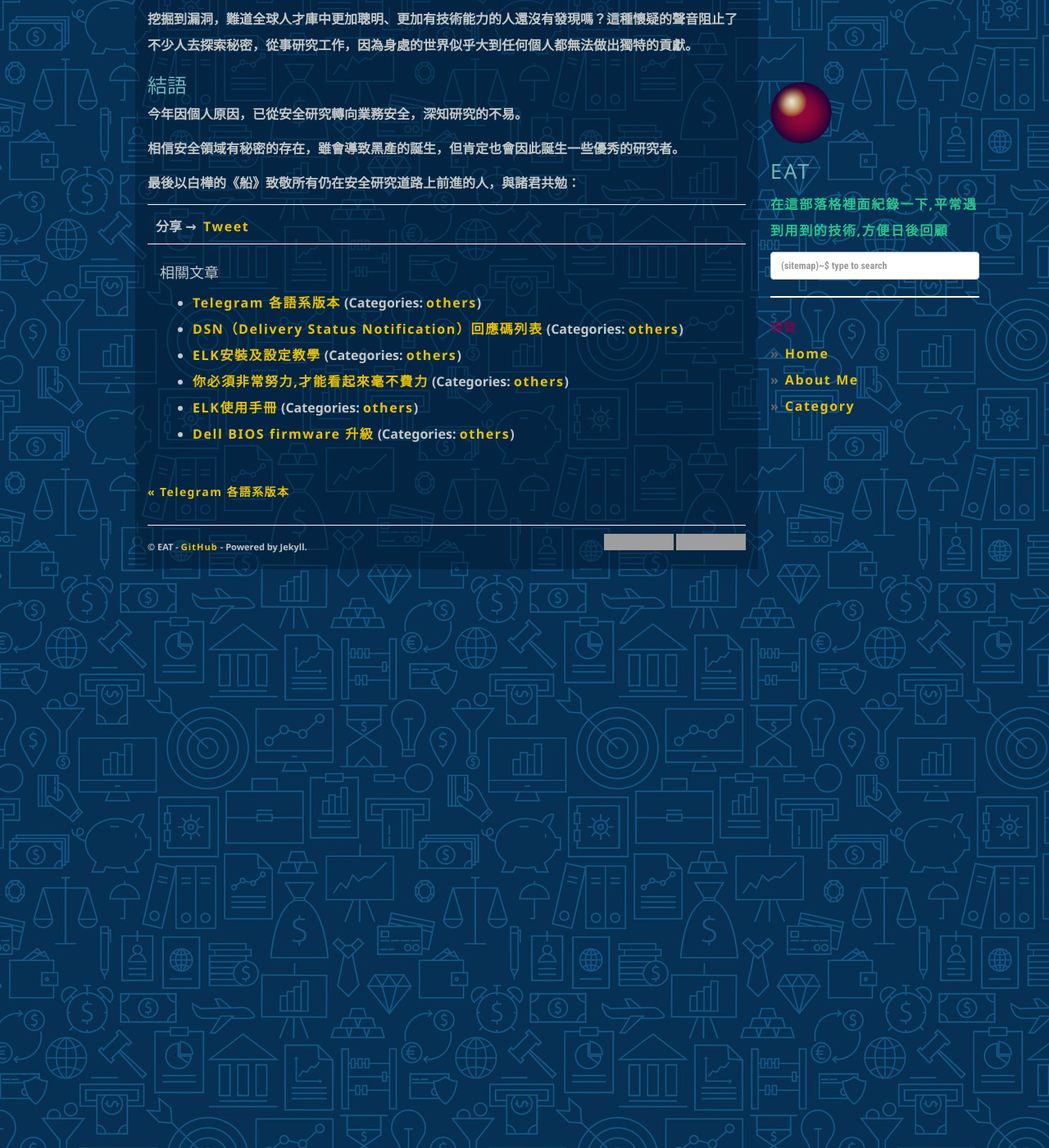
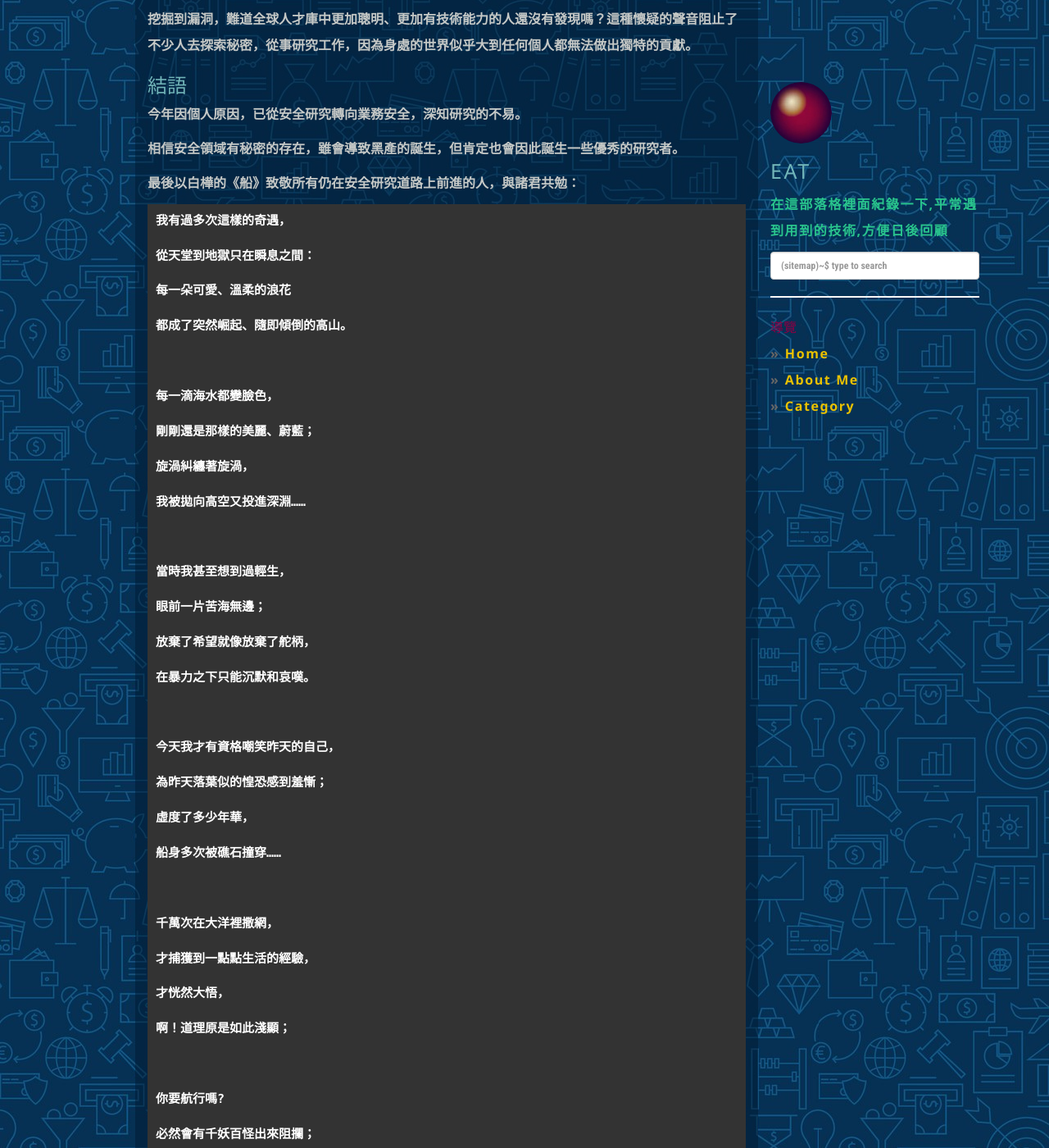
Before and after one commit to dyeat/dyeat.github.io, a Jekyll site: the page built from _posts/2019-01-12-安全研究者的自我修養.md, in a window 1280 px wide and 1400 px high, scrolled down 2318 px. Shown: the whole window at 82% size. Built offline with Jekyll 4.4.1, drawn with Linux system fonts in a browser that asks for light colours; nearby versions of some CDN libraries; comment, search, counter and statistics services are not loaded; some of the changed text lies outside the part shown; grey boxes are pictures that could not be loaded.

Commit message:
update post

````diff
--- a/_posts/2019-01-12-安全研究者的自我修養.md
+++ b/_posts/2019-01-12-安全研究者的自我修養.md
@@ -94,3 +94,123 @@ RSS訂閱無疑是自己最好的方式，這個需要依賴平時自己去不
 相信安全領域有秘密的存在，雖會導致黑產的誕生，但肯定也會因此誕生一些優秀的研究者。
 
 最後以白樺的《船》致敬所有仍在安全研究道路上前進的人，與諸君共勉：
+
+```
+我有過多次這樣的奇遇，
+
+從天堂到地獄只在瞬息之間：
+
+每一朵可愛、溫柔的浪花
+
+都成了突然崛起、隨即傾倒的高山。
+
+
+
+每一滴海水都變臉色，
+
+剛剛還是那樣的美麗、蔚藍；
+
+旋渦糾纏著旋渦，
+
+我被拋向高空又投進深淵……
+
+
+
+當時我甚至想到過輕生，
+
+眼前一片苦海無邊；
+
+放棄了希望就像放棄了舵柄，
+
+在暴力之下只能沉默和哀嘆。
+
+
+
+今天我才有資格嘲笑昨天的自己，
+
+為昨天落葉似的惶恐感到羞慚；
+
+虛度了多少年華，
+
+船身多次被礁石撞穿……
+
+
+
+千萬次在大洋裡撒網，
+
+才捕獲到一點點生活的經驗，
+
+才恍然大悟，
+
+啊！道理原是如此淺顯；
+
+
+
+你要航行嗎?
+
+必然會有千妖百怪出來阻攔；
+
+暴虐的欺凌是它們的遊戲，
+
+製造滅亡是它們唯一的才幹。
+
+
+
+命中註定我要常常和它們相逢，
+
+因為我的名字叫做船；
+
+面對強大於自身千萬倍的對手，
+
+能援救自己的只有清醒和勇敢。
+
+
+
+恐懼只能使自己盲目，
+
+盲目只能誇大魔鬼的猙獰嘴臉；
+
+也許我的樣子比它們更可怕，
+
+當我以命相拼，一往無前！
+
+
+
+只要我還有一根完整的龍骨，
+
+絕不駛進避風的港灣；
+
+把生命放在征途上，
+
+讓勇敢來決定道路的寬窄、長短。
+
+
+
+我完完全全的自由了，
+
+船頭成為埋葬它們的鐵鏟；
+
+我在波浪中有節奏地跳躍，
+
+就像盪著一個巨大的鞦韆。
+
+
+
+即使它們終於把我撕碎，
+
+變成一些殘破的木片，
+
+我不會沉淪，決不！
+
+我還會在浪尖上飛旋。
+
+
+
+後來者還會在殘片上認出我，
+
+未來的詩人會唱然長嘆：
+
+"這裡有一個幸福的靈魂，
+```
+**資料來源**
+[資料來源](https://mp.weixin.qq.com/s/WrSZpqgq6gvZwEIqghqggg?fbclid=IwAR3XNLgO70ZR1QIS2AE9Mwy1lW2xyBnW403-4g-PG1xxlq7XAJdviH1QZYo)
````
